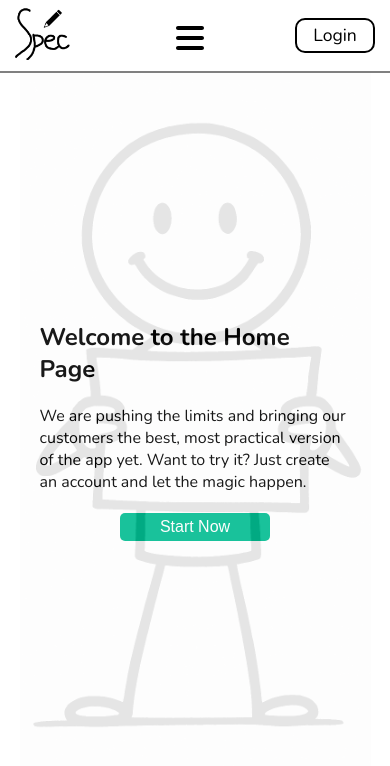
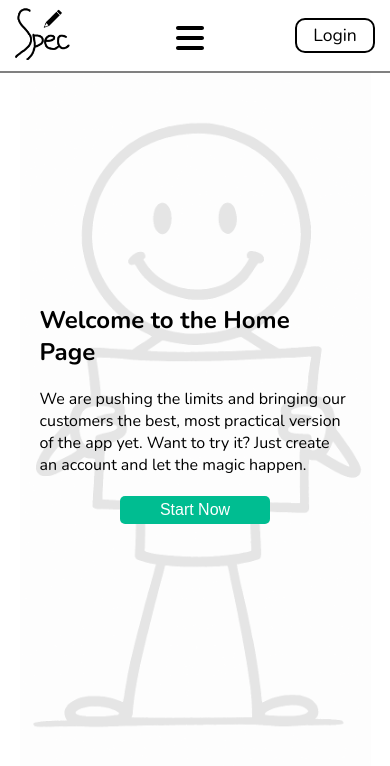
Before and after one commit to Dulepix/SpecificationsApp-reactApp, a React (Vite) app: page / in a window 390 px wide. Shown: the top 766 px of the page. Built offline with nearby package versions, Linux system fonts and the light colour scheme; no server answers.

Commit message:
home page z index

```diff
--- a/src/style/style_home.module.css
+++ b/src/style/style_home.module.css
@@ -52,8 +52,9 @@
 @media (max-width: 780px) {
     .sekcija div:first-of-type{
         align-items: center;
-        margin-top: 40vh;
+        margin-top: 38vh;
         transform: translate(0, -50%);
+        z-index: 100;
     }
     .sekcija div:last-of-type{
         position: absolute;
```
